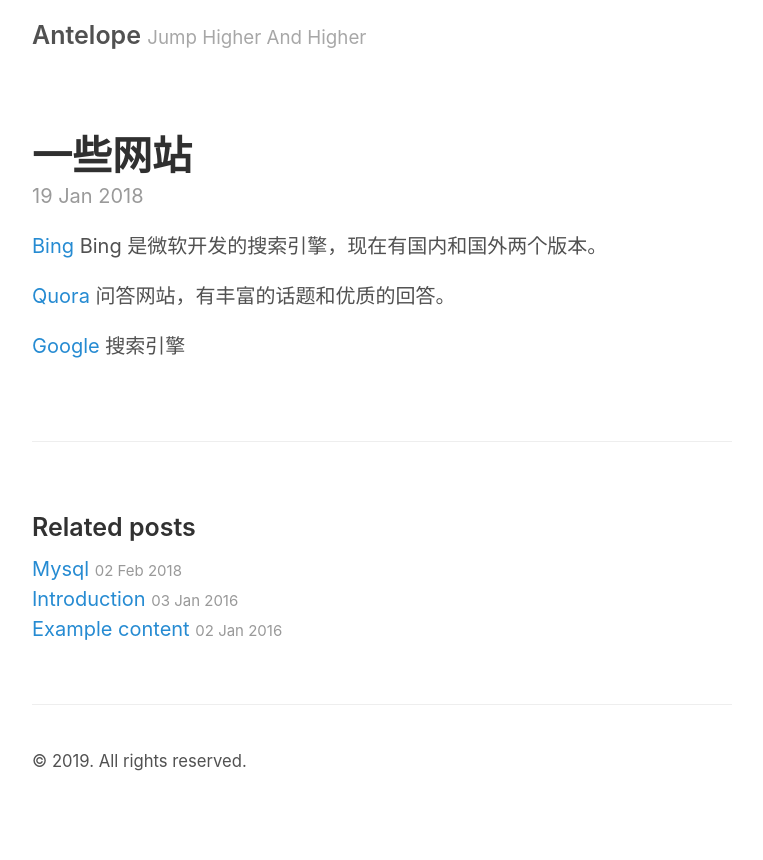
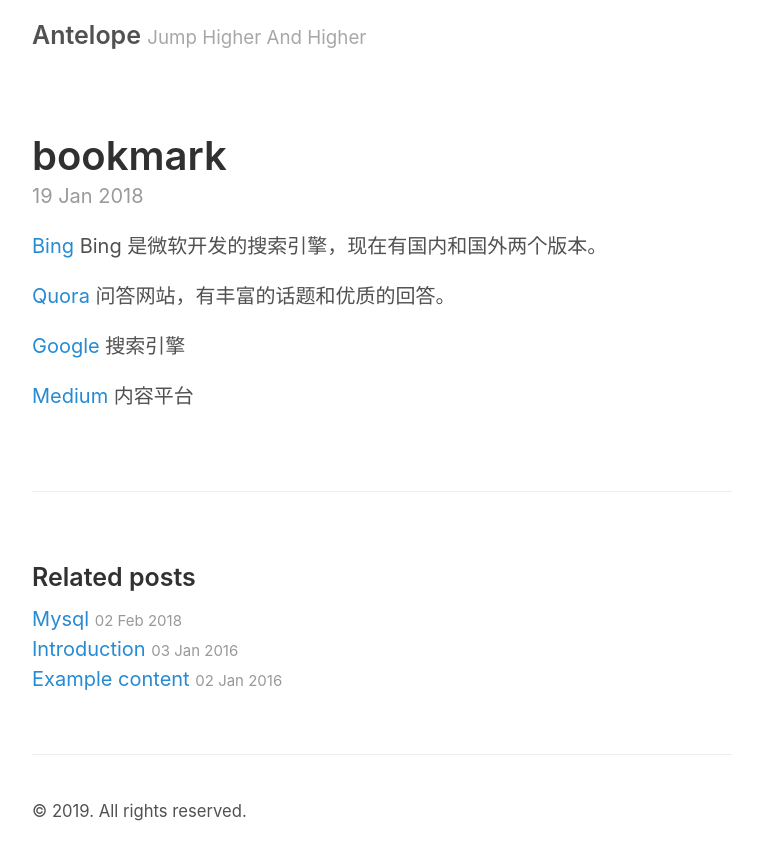
Before and after one commit to antelope7/antelope7.github.io, a Jekyll site: the page built from _posts/2018-01-19-一些网站.md, in a window 1280 px wide. Shown: the top 860 px of the page, without its empty margins (258-1021 px from the left). Built offline with Jekyll 4.4.1, drawn with Linux system fonts in a browser that asks for light colours.

Commit message:
Update 2018-01-19-一些网站.md

```diff
--- a/_posts/2018-01-19-一些网站.md
+++ b/_posts/2018-01-19-一些网站.md
@@ -1,6 +1,6 @@
 ---
 layout: post
-title: 一些网站
+title: bookmark
 ---
 
 [Bing](http://www.bing.com) Bing 是微软开发的搜索引擎，现在有国内和国外两个版本。
@@ -8,3 +8,5 @@
 [Quora](https://www.quora.com) 问答网站，有丰富的话题和优质的回答。
 
 [Google](https://www.google.com/ncr) 搜索引擎
+
+[Medium](http://www.medium.com) 内容平台
```
